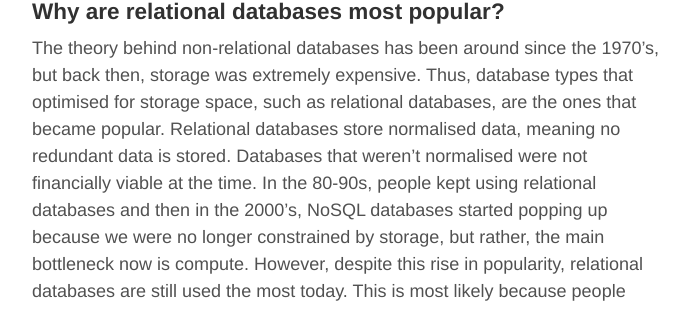
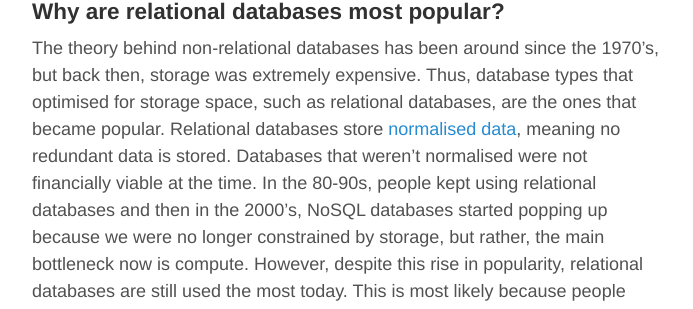
Before and after one commit to seymour7/seymour7.github.io, a Jekyll site: the page built from _posts/2020-11-05-types-of-nosql-databases.md, in a window 1280 px wide and 900 px high. Shown: the part 472-781 px from the top of the window, without its empty margins (293-986 px from the left). Built offline with Jekyll 4.4.1, drawn with Linux system fonts in a browser that asks for light colours; some of the changed lines change nothing that is shown; some of the changed text lies outside the part shown.

Commit message:
Update 2020-11-05-types-of-nosql-databases.md

```diff
--- a/_posts/2020-11-05-types-of-nosql-databases.md
+++ b/_posts/2020-11-05-types-of-nosql-databases.md
@@ -10,7 +10,7 @@ Most people have only had experience with relational databases but there are man
 
 ### Why are relational databases most popular?
 
-The theory behind non-relational databases has been around since the 1970's, but back then, storage was extremely expensive. Thus, database types that optimised for storage space, such as relational databases, are the ones that became popular. Relational databases store normalised data, meaning no redundant data is stored. Databases that weren't normalised were not financially viable at the time. In the 80-90s, people kept using relational databases and then in the 2000's, NoSQL databases started popping up because we were no longer constrained by storage, but rather, the main bottleneck now is compute. However, despite this rise in popularity, relational databases are still used the most today. This is most likely because people already have a lot of experience with them, it is often the type of database that developers first learn to use and also because many apps are already built with relational databases.
+The theory behind non-relational databases has been around since the 1970's, but back then, storage was extremely expensive. Thus, database types that optimised for storage space, such as relational databases, are the ones that became popular. Relational databases store [normalised data](https://en.wikipedia.org/wiki/Database_normalization), meaning no redundant data is stored. Databases that weren't normalised were not financially viable at the time. In the 80-90s, people kept using relational databases and then in the 2000's, NoSQL databases started popping up because we were no longer constrained by storage, but rather, the main bottleneck now is compute. However, despite this rise in popularity, relational databases are still used the most today. This is most likely because people already have a lot of experience with them, it is often the type of database that developers first learn to use and also because many apps are already built with relational databases.
 
 ### Types of databases
 
```
